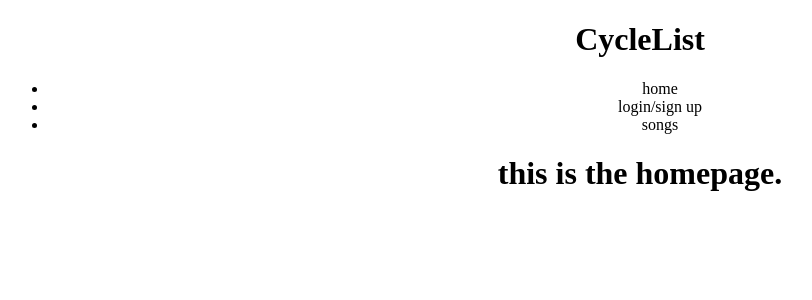
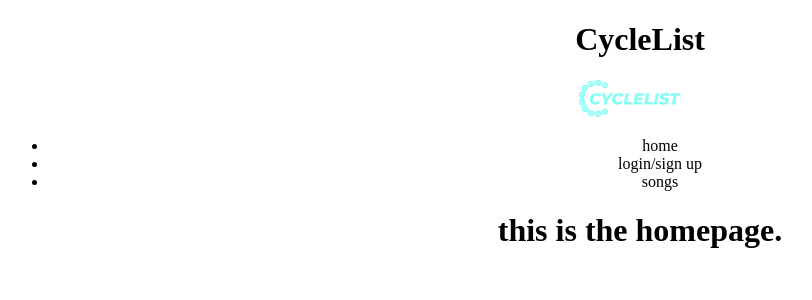
Before and after one commit to frank-booth/CycleList_Frontend, a React (Create React App) app in the folder client/: page / in a window 1280 px wide. Shown: the top 300 px of the page, without its empty margins (0-812 px from the left). Built offline with nearby package versions, Linux system fonts and the light colour scheme.

Commit message:
logo added

```diff
--- a/client/src/components/Nav.jsx
+++ b/client/src/components/Nav.jsx
@@ -1,7 +1,10 @@
+import NavLogo from '../assets/NavLogo.svg'
+
 const Nav = () => {
 
     return (
         <div>
+            <div id='logo'><img src={NavLogo} alt="cycle-list-logo" /></div>
             <ul>
                 <li>home</li>
                 <li>login/sign up</li>
```
Also changed, not shown: client/src/assets/NavLogo.svg (added).
